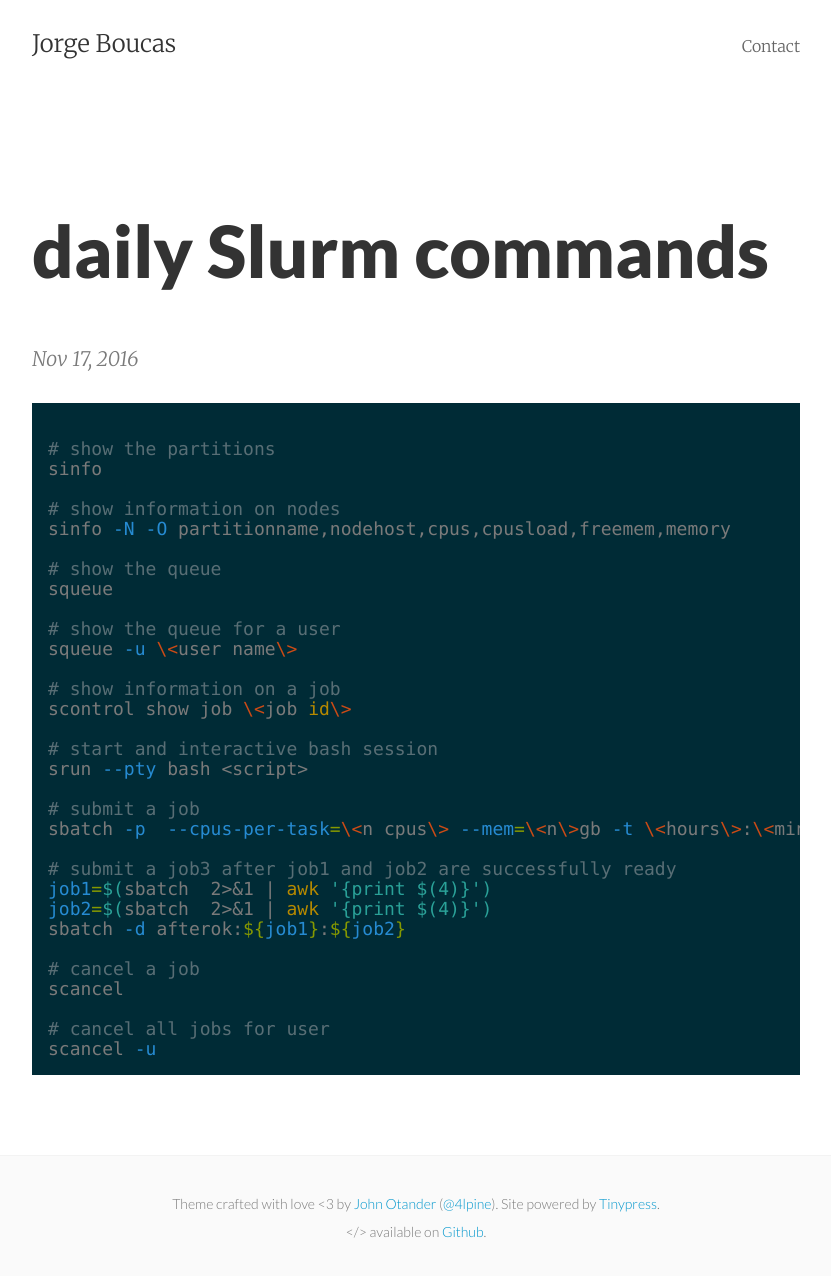
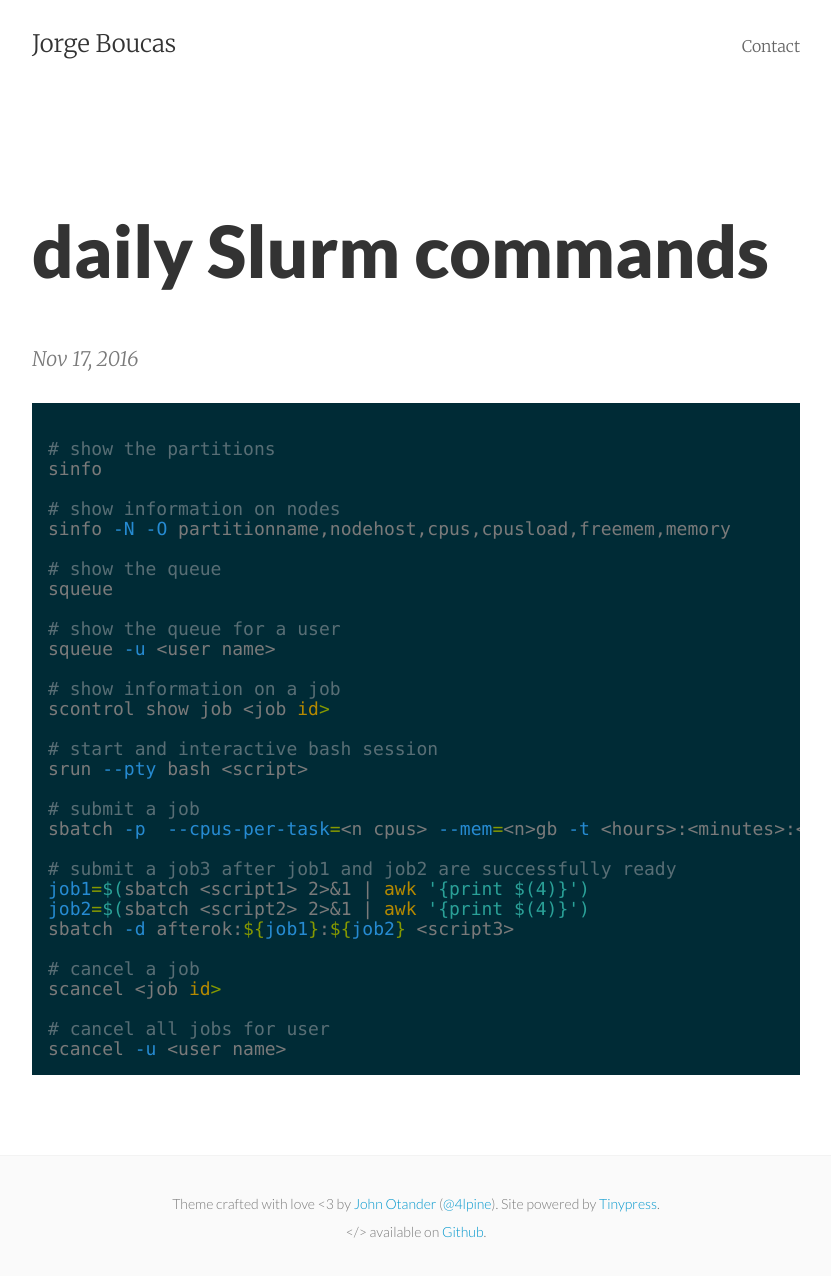
Before and after one commit to jorgeboucas/jorgeboucas.github.io, a Jekyll site: the page built from _posts/2016-11-17-daily-slurm-commands.markdown, in a window 1280 px wide. Shown: the whole page, without its empty margins (224-1055 px from the left). Built offline with Jekyll 4.4.1, drawn with Linux system fonts in a browser that asks for light colours; part of the change alters nothing that is shown.

Commit message:
Update 2016-11-17-daily-slurm-commands.markdown

````diff
--- a/_posts/2016-11-17-daily-slurm-commands.markdown
+++ b/_posts/2016-11-17-daily-slurm-commands.markdown
@@ -15,25 +15,25 @@ sinfo -N -O partitionname,nodehost,cpus,cpusload,freemem,memory
 squeue
 
 # show the queue for a user
-squeue -u \<user name\>
+squeue -u <user name>
 
 # show information on a job
-scontrol show job \<job id\>
+scontrol show job <job id>
 
 # start and interactive bash session
 srun --pty bash <script>
 
 # submit a job
-sbatch -p  --cpus-per-task=\<n cpus\> --mem=\<n\>gb -t \<hours\>:\<minutes\>:\<seconds\> -o \<stdout file\> \<script\>
+sbatch -p  --cpus-per-task=<n cpus> --mem=<n>gb -t <hours>:<minutes>:<seconds> -o <stdout file> <script>
 
 # submit a job3 after job1 and job2 are successfully ready
-job1=$(sbatch  2>&1 | awk '{print $(4)}')
-job2=$(sbatch  2>&1 | awk '{print $(4)}')
-sbatch -d afterok:${job1}:${job2}
+job1=$(sbatch <script1> 2>&1 | awk '{print $(4)}')
+job2=$(sbatch <script2> 2>&1 | awk '{print $(4)}')
+sbatch -d afterok:${job1}:${job2} <script3>
 
 # cancel a job
-scancel
+scancel <job id>
 
 # cancel all jobs for user
-scancel -u
+scancel -u <user name>
 ```
````
